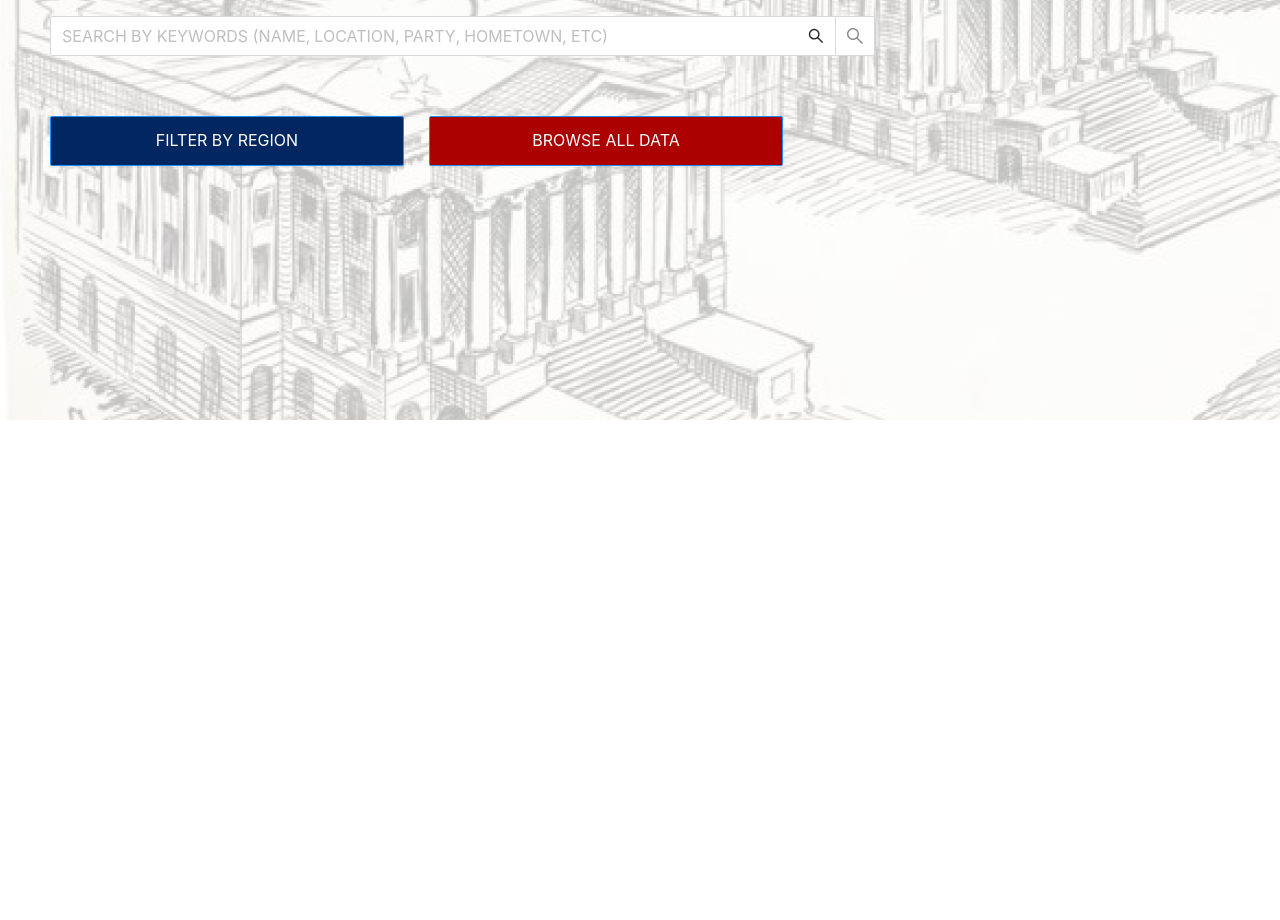
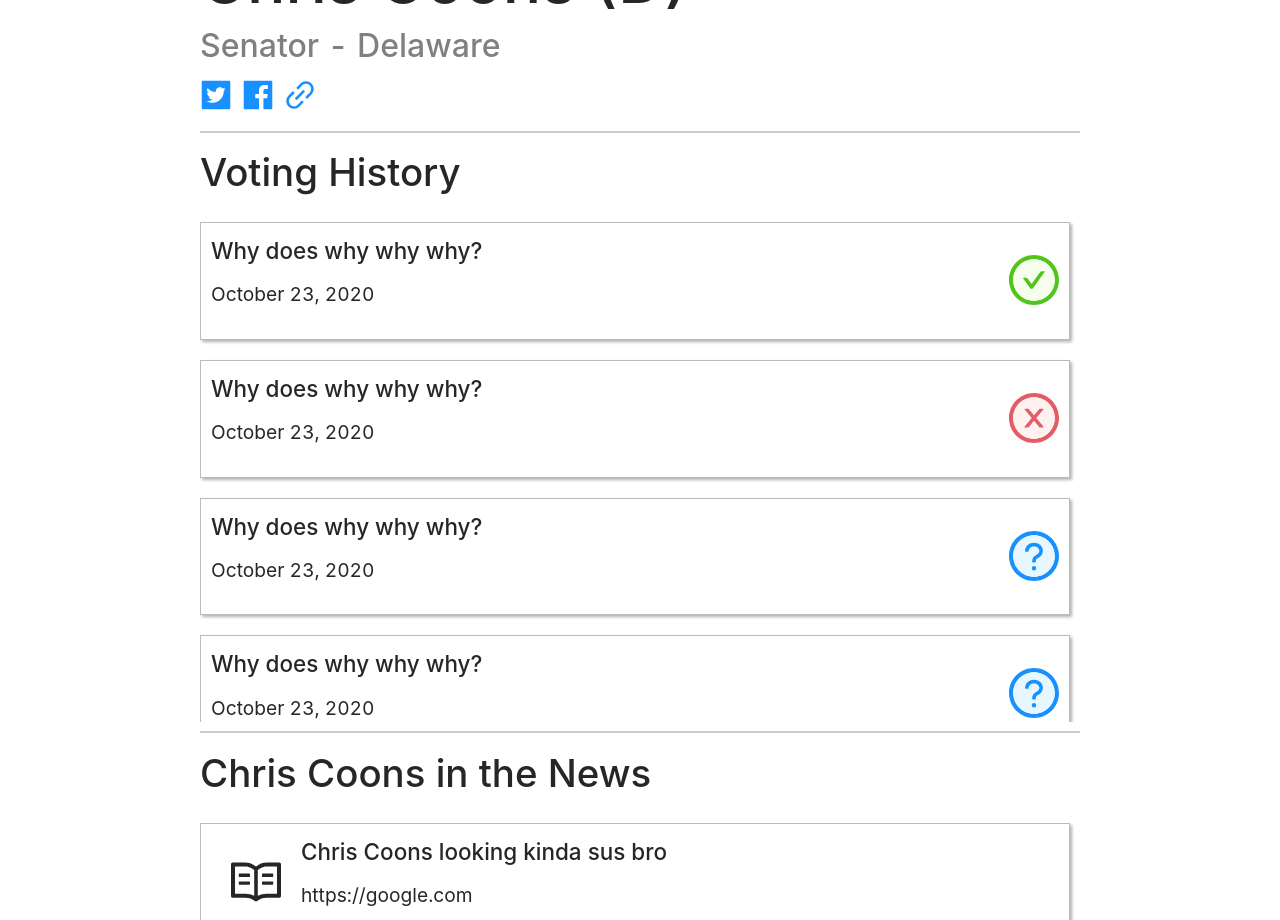
Before and after one commit to JinayJain/hacktx, a React (Create React App) app in the folder client/: page /member in a window 1280 px wide. Shown: the part 480-1400 px from the top of the page. Before the commit the page ends 900 px from the top, so only its background shows below. Built offline with nearby package versions, Linux system fonts and the light colour scheme.

Commit message:
Add member profile page on frontend

```diff
--- a/client/package.json
+++ b/client/package.json
@@ -3,6 +3,7 @@
   "version": "0.1.0",
   "private": true,
   "dependencies": {
+    "@ant-design/icons": "^4.2.2",
     "@testing-library/jest-dom": "^5.11.4",
     "@testing-library/react": "^11.1.0",
     "@testing-library/user-event": "^12.1.10",
--- a/client/src/App.js
+++ b/client/src/App.js
@@ -4,14 +4,15 @@ import './App.css'
 import Home from './pages/Home'
 
 import { Switch, Redirect, Route, BrowserRouter as Router } from 'react-router-dom'
+import Profile from './pages/Profile'
 
 function App () {
   return (
     <Router>
       <div>
         <Switch>
-          <Route path="/test">
-            <div>yo yo yo o</div>
+          <Route path="/member">
+            <Profile />
           </Route>
           <Route path="/home">
             <Home />
--- /dev/null
+++ b/client/src/pages/Profile/index.js
@@ -0,0 +1,150 @@
+import {
+  CheckCircleTwoTone,
+  CloseCircleTwoTone,
+  FacebookFilled,
+  LinkOutlined,
+  QuestionCircleTwoTone,
+  ReadOutlined,
+  TwitterSquareFilled,
+} from "@ant-design/icons";
+import React from "react";
+import "./styles.css";
+
+const Divider = () => <hr style={{ border: "1px solid #ccc" }} />;
+
+const BillCard = ({ bill }) => {
+  let voteIndicator =
+    bill.vote === "Yes" ? (
+      <CheckCircleTwoTone twoToneColor="#52c41a" className="voteIndicator" />
+    ) : bill.vote === "No" ? (
+      <CloseCircleTwoTone twoToneColor="#e35d68" className="voteIndicator" />
+    ) : (
+      <QuestionCircleTwoTone className="voteIndicator" />
+    );
+
+  return (
+    <div className="billCard">
+      <div>
+        <h3>{bill.title}</h3>
+        <p>{bill.date}</p>
+      </div>
+      <div>{voteIndicator}</div>
+    </div>
+  );
+};
+
+const ArticleCard = ({ article }) => (<div className="articleCard">
+  <ReadOutlined style={{fontSize: "50px", padding: "0 20px"}} />
+  <div>
+    <h3>{article.title}</h3>
+    <p>{article.link}</p>
+  </div>
+</div>);
+
+let bills = [
+  {
+    title: "Why does why why why?",
+    date: "October 23, 2020",
+    vote: "Yes",
+  },
+  {
+    title: "Why does why why why?",
+    date: "October 23, 2020",
+    vote: "No",
+  },
+  {
+    title: "Why does why why why?",
+    date: "October 23, 2020",
+    vote: "yes",
+  },
+  {
+    title: "Why does why why why?",
+    date: "October 23, 2020",
+    vote: "yes",
+  },
+  {
+    title: "Why does why why why?",
+    date: "October 23, 2020",
+    vote: "yes",
+  },
+  {
+    title: "Why does why why why?",
+    date: "October 23, 2020",
+    vote: "yes",
+  },
+];
+
+const articles = [
+  {
+    title: "Chris Coons looking kinda sus bro",
+    date: "October 2, 2020",
+    link: "https://google.com",
+  },
+  {
+    title: "Chris Coons looking kinda sus bro",
+    date: "October 2, 2020",
+    link: "https://google.com",
+  },
+  {
+    title: "Chris Coons looking kinda sus bro",
+    date: "October 2, 2020",
+    link: "https://google.com",
+  },
+  {
+    title: "Chris Coons looking kinda sus bro",
+    date: "October 2, 2020",
+    link: "https://google.com",
+  },
+  {
+    title: "Chris Coons looking kinda sus bro",
+    date: "October 2, 2020",
+    link: "https://google.com",
+  },
+];
+
+function Profile() {
+  return (
+    <div className="profileContainer">
+      <img
+        src="https://theunitedstates.io/images/congress/450x550/C001088.jpg"
+        alt="Chris Coons"
+        className="memberImage"
+      />
+      <h1 className="memberName">Chris Coons (D)</h1>
+      <h3 className="memberTagline">Senator - Delaware</h3>
+      <div className="memberLinks">
+        <a>
+          <TwitterSquareFilled />
+        </a>
+        <a>
+          <FacebookFilled />
+        </a>
+        <a>
+          <LinkOutlined />
+        </a>
+      </div>
+
+      <Divider />
+      <div>
+        <h1>Voting History</h1>
+        <div className="billBox">
+          {bills.map((b, i) => (
+            <BillCard key={i} bill={b} />
+          ))}
+        </div>
+      </div>
+      <Divider />
+
+      <div>
+        <h1>Chris Coons in the News</h1>
+        <div className="newsBox">
+          {articles.map((article, i) => (
+            <ArticleCard key={i} article={article} />
+          ))}
+        </div>
+      </div>
+    </div>
+  );
+}
+
+export default Profile;
--- /dev/null
+++ b/client/src/pages/Profile/styles.css
@@ -0,0 +1,73 @@
+.profileContainer {
+  margin: 40px 200px;
+  font-size: 1.2rem;
+}
+
+.memberImage {
+  height: 350px;
+  box-shadow: 4px 4px 4px rgba(0,0,0,0.3);
+}
+
+.memberName {
+  font-size: 4rem;
+  margin-top: 20px;
+  margin-bottom: -10px;
+}
+
+.memberTagline {
+  font-size: 2.0rem;
+  color: grey;
+  margin-bottom: 0;
+}
+
+.memberLinks {
+  font-size: 2rem;
+}
+
+.memberLinks {
+  font-size: 2rem;
+}
+
+.memberLinks > a {
+  margin-right: 10px;
+}
+
+.memberSectionTitle {
+  font-size: 2.5rem;
+}
+
+.billBox {
+  max-height: 500px;
+  overflow-y: auto;
+}
+
+.billCard {
+  border: 1px solid #bbb;
+  box-shadow: 2px 2px 3px rgba(0, 0, 0, 0.3);
+  margin-bottom: 20px;
+  margin-right: 10px;
+  padding: 10px;
+  display: flex;
+  justify-content: space-between;
+  align-items: center;
+}
+
+.voteIndicator {
+  font-size: 50px;
+}
+
+.newsBox {
+  max-height: 500px;
+  overflow-y: auto;
+}
+
+.articleCard {
+  border: 1px solid #bbb;
+  box-shadow: 2px 2px 3px rgba(0, 0, 0, 0.3);
+  margin-bottom: 20px;
+  margin-right: 10px;
+  padding: 10px;
+  display: flex;
+  justify-content: flex-start;
+  align-items: center;
+}
```
Also changed, not shown: 2 other files (tests, documents, lock files or other folders).
